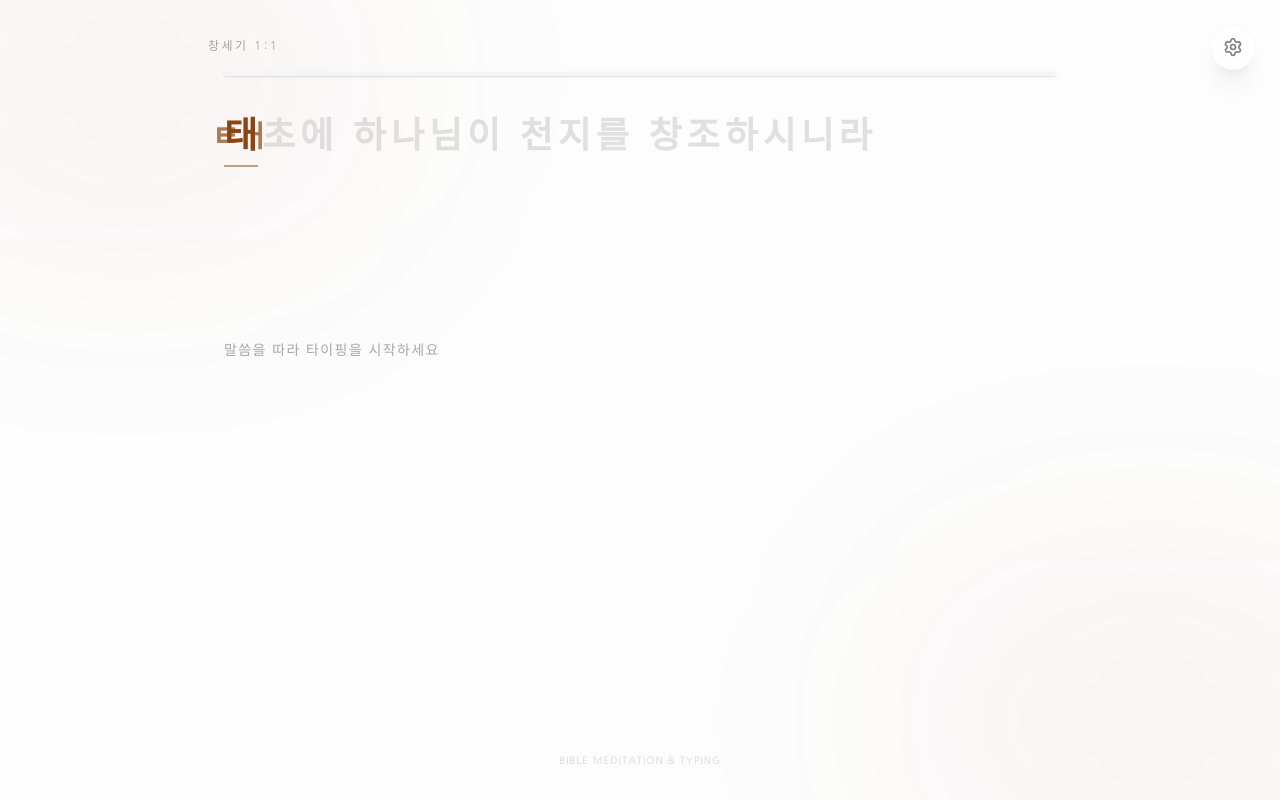
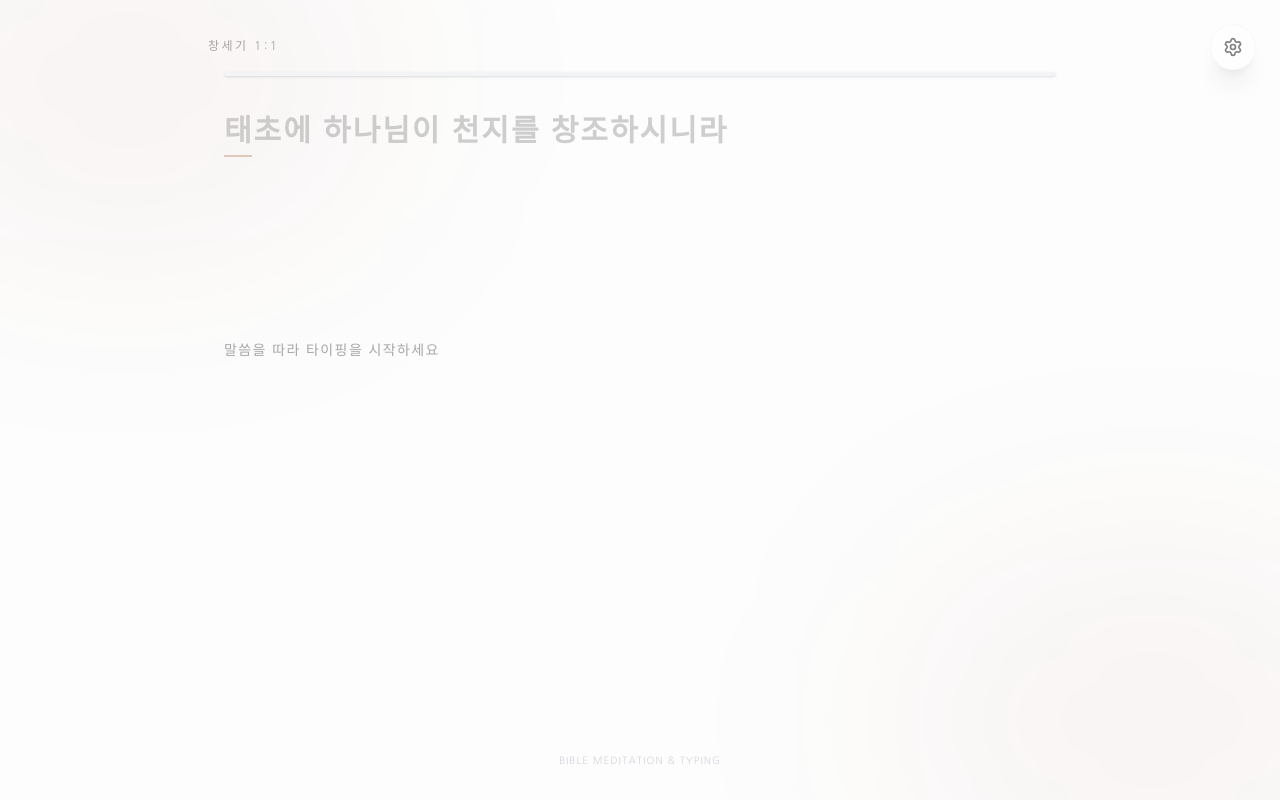
Before and after one commit to gapbbong/Bibletyping, a Next.js app: page / in a window 1280 px wide. Built offline with nearby package versions, Linux system fonts and the light colour scheme.

Commit message:
실시간 입력 자모 표시 개선: 모든 글자 흐릿하게, 사용자 입력 자모 실시간 표시, 글자 크기 축소 v1.3

```diff
--- a/src/components/organisms/TypingEngine.tsx
+++ b/src/components/organisms/TypingEngine.tsx
@@ -42,14 +42,21 @@ export const TypingEngine: React.FC = () => {
         }
     };
 
-    // 현재 입력 중인 글자의 자모 분해
-    const currentCharJamo = useMemo(() => {
-        const currentIndex = charFeedbacks.findIndex(fb => fb.status === 'current');
-        if (currentIndex === -1) return [];
+    // 사용자가 입력하는 자모를 실시간으로 표시
+    const currentTypingJamo = useMemo(() => {
+        if (userInput.length === 0 || userInput.length > targetText.length) return [];
 
-        const currentChar = charFeedbacks[currentIndex].char;
-        return decomposeHangul(currentChar);
-    }, [charFeedbacks]);
+        // 마지막 입력 글자
+        const lastInputChar = userInput[userInput.length - 1];
+        const targetChar = targetText[userInput.length - 1];
+
+        // 아직 완성되지 않았거나 틀린 경우 자모 표시
+        if (lastInputChar !== targetChar) {
+            return decomposeHangul(lastInputChar);
+        }
+
+        return [];
+    }, [userInput, targetText]);
 
     return (
         <div
@@ -66,33 +73,33 @@ export const TypingEngine: React.FC = () => {
             </div>
 
             {/* 성경 구절 디스플레이 */}
-            <div className="relative text-3xl md:text-4xl font-myeongjo font-bold leading-relaxed text-left tracking-wide min-h-[200px]">
-                <div className="flex flex-wrap gap-x-1 gap-y-4">
+            <div className="relative text-2xl md:text-3xl font-myeongjo font-bold leading-relaxed text-left tracking-normal min-h-[200px]">
+                <div className="flex flex-wrap gap-x-0.5 gap-y-4">
                     {charFeedbacks.map((fb, idx) => (
                         <motion.span
                             key={idx}
                             initial={{ opacity: 0.3 }}
                             animate={{
-                                opacity: fb.status === 'pending' ? 0.3 : 1,
-                                color: fb.status === 'correct' ? '#2c2c2c' : fb.status === 'wrong' ? '#ef4444' : fb.status === 'current' ? '#8b4513' : '#a0a0a0',
+                                opacity: fb.status === 'pending' ? 0.5 : 1,
+                                color: fb.status === 'correct' ? '#2c2c2c' : fb.status === 'wrong' ? '#ef4444' : '#a0a0a0',
                             }}
                             className={cn(
                                 "relative inline-block transition-colors duration-200 cursor-pointer hover:opacity-80",
-                                fb.status === 'current' && "after:content-[''] after:absolute after:bottom-0 after:left-0 after:w-full after:h-0.5 after:bg-bible-accent after:animate-pulse"
+                                idx === userInput.length && "after:content-[''] after:absolute after:bottom-0 after:left-0 after:w-full after:h-0.5 after:bg-bible-accent after:animate-pulse"
                             )}
                             onClick={(e) => {
                                 e.stopPropagation();
                                 handleCharClick(idx);
                             }}>
-                            {/* 현재 입력 중인 글자와 겹쳐서 자모 표시 */}
-                            {fb.status === 'current' && currentCharJamo.length > 0 && (
+                            {/* 사용자가 입력하는 자모를 글자와 겹쳐서 표시 */}
+                            {idx === userInput.length - 1 && currentTypingJamo.length > 0 && (
                                 <motion.div
                                     initial={{ opacity: 0 }}
                                     animate={{ opacity: 1 }}
                                     exit={{ opacity: 0 }}
-                                    className="absolute inset-0 flex items-center justify-center gap-0.5 text-2xl md:text-3xl text-bible-accent/70 font-sans pointer-events-none"
+                                    className="absolute inset-0 flex items-center justify-center gap-0.5 text-2xl md:text-3xl text-bible-accent/80 font-sans pointer-events-none"
                                 >
-                                    {currentCharJamo.map((jamo, jamoIdx) => (
+                                    {currentTypingJamo.map((jamo, jamoIdx) => (
                                         <span key={jamoIdx}>{jamo}</span>
                                     ))}
                                 </motion.div>
--- a/src/components/organisms/ZenSidebar.tsx
+++ b/src/components/organisms/ZenSidebar.tsx
@@ -38,7 +38,7 @@ export const ZenSidebar: React.FC = () => {
                                 <Layers size={24} />
                                 <h2 className="text-xl font-myeongjo font-bold">환경 설정</h2>
                             </div>
-                            <span className="text-xs text-gray-400 font-sans">v1.2</span>
+                            <span className="text-xs text-gray-400 font-sans">v1.3</span>
                         </div>
 
                         <div className="space-y-8 flex-1">
--- a/src/hooks/useTyping.ts
+++ b/src/hooks/useTyping.ts
@@ -9,11 +9,9 @@ export const useTyping = () => {
     const charFeedbacks = useMemo(() => {
         return targetText.split('').map((char, index) => {
             const userChar = userInput[index];
-            let status: 'pending' | 'correct' | 'wrong' | 'current' = 'pending';
+            let status: 'pending' | 'correct' | 'wrong' = 'pending';
 
-            if (index === userInput.length) {
-                status = 'current';
-            } else if (userChar === undefined) {
+            if (userChar === undefined) {
                 status = 'pending';
             } else if (userChar === char) {
                 status = 'correct';
```
